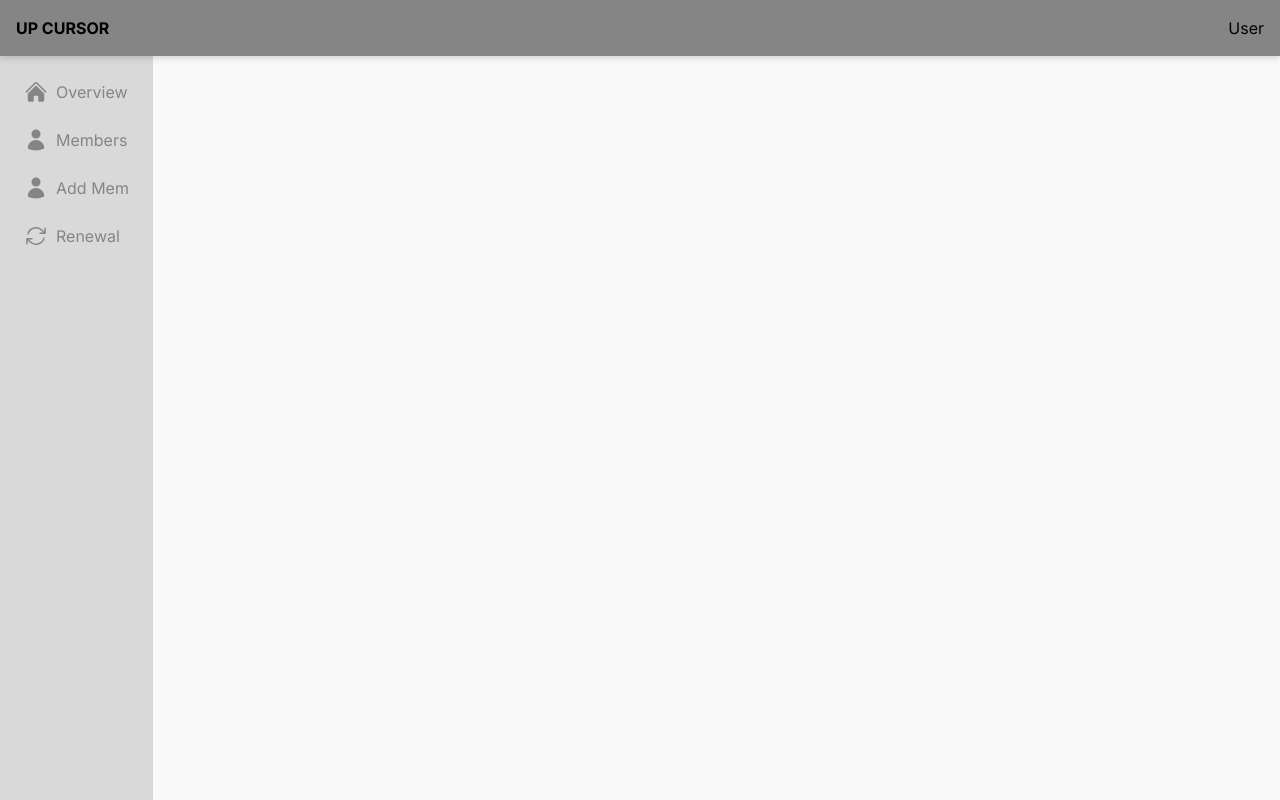
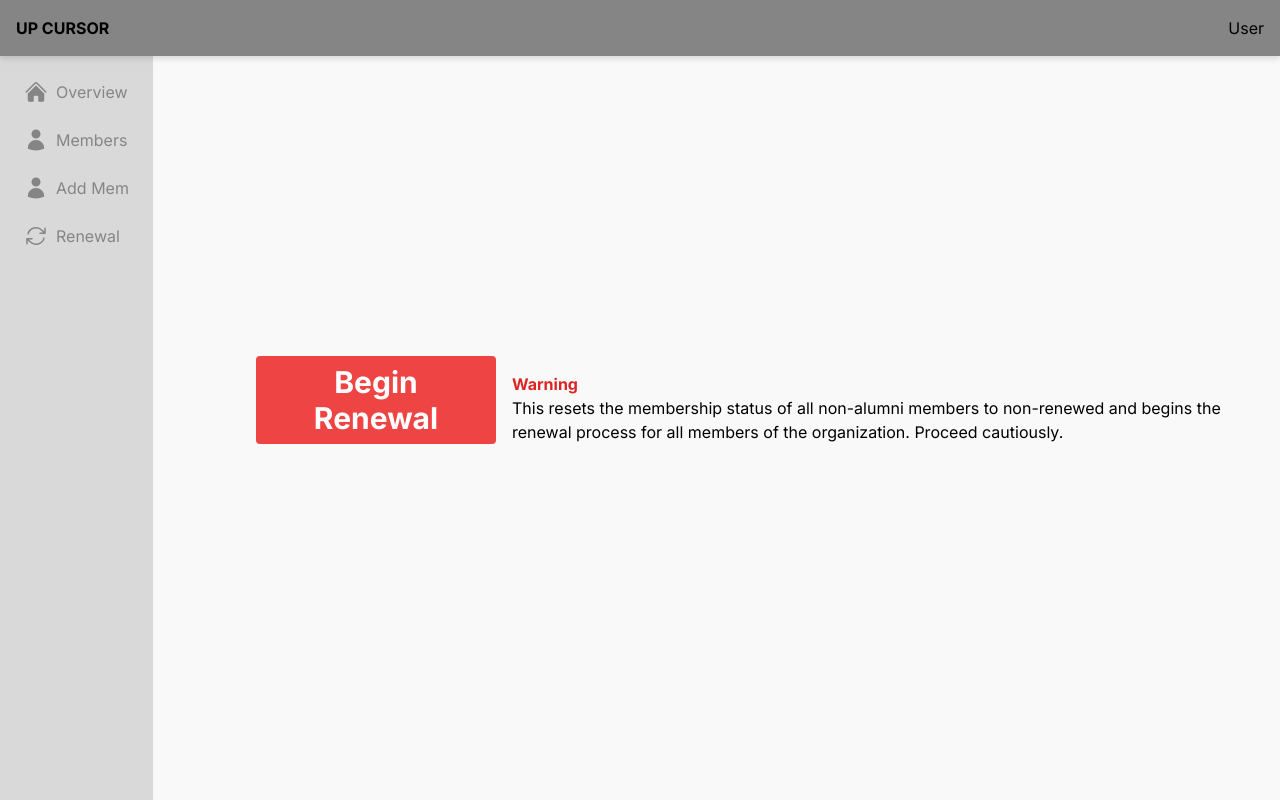
Before and after one commit to riru12/QuickAff, a Next.js app: page / in a window 1280 px wide. Both pictures are taken after a click on the button "Renewal". Built offline with nearby package versions, Linux system fonts and the light colour scheme.

Commit message:
add renewal

```diff
--- /dev/null
+++ b/app/components/modal.jsx
@@ -0,0 +1,21 @@
+// Modal.jsx
+
+import React from 'react';
+
+const Modal = ({ isOpen, onClose }) => {
+  if (!isOpen) {
+    return null;
+  }
+
+  return (
+    <div className="fixed top-0 left-0 w-full h-full flex items-center justify-center bg-black bg-opacity-50">
+      <div className="bg-white p-4 rounded">
+        <p>Are you sure?</p>
+        <p>This action is <b>irreversible</b>.</p>
+        <button onClick={onClose} className="text-gray-400">Close</button>
+      </div>
+    </div>
+  );
+};
+
+export default Modal;
--- /dev/null
+++ b/app/components/renewal.jsx
@@ -0,0 +1,43 @@
+// Renewal.jsx
+
+import React, { useState } from 'react';
+import Modal from './Modal';
+
+const Renewal = () => {
+  const [isModalOpen, setIsModalOpen] = useState(false);
+
+  const handleRenewalClick = () => {
+    setIsModalOpen(true);
+  };
+
+  const handleCloseModal = () => {
+    setIsModalOpen(false);
+  };
+
+  return (
+    // PAST DREI: Di ako sure bat kahit na may left margin na sa parent
+    // div (ml-32), di sumasama mga anak nya kaya may ml-32 pa sa button
+    // na Begin Renewal for instance
+    <div className="text-black ml-32 flex">
+      <button
+        className="bg-red-500 px-4 ml-32 text-white pt-0 rounded font-bold text-3xl"
+        onClick={handleRenewalClick}
+      >
+        Begin Renewal
+      </button>
+      <div className="mt-4 ml-4 max-w-3xl">
+        <p className="text-red-600 font-bold ">
+          Warning
+        </p>
+        <p>
+          This resets the membership status of all non-alumni members to
+          non-renewed and begins the renewal process for all members of the
+          organization. Proceed cautiously.
+        </p>
+      </div>
+      <Modal isOpen={isModalOpen} onClose={handleCloseModal} />
+    </div>
+  );
+};
+
+export default Renewal;
--- a/app/page.js
+++ b/app/page.js
@@ -5,6 +5,7 @@ import SideNav from './components/sidenav'
 import Dashboard from './components/dashboard'
 import MembersTable from './components/memberstable'
 import MembershipForm from './components/memberform'
+import Renewal from './components/renewal';
 
 export default function Home() {
   const [activeComponent, setActiveComponent] = useState('Dashboard');
@@ -18,6 +19,8 @@ export default function Home() {
         //return <MembershipForm setActiveComponent={setActiveComponent} />;
       case 'MembersTable':
         return <MembersTable />;
+      case 'Renewal':
+        return <Renewal />;
       default:
         return null;
     }
```
